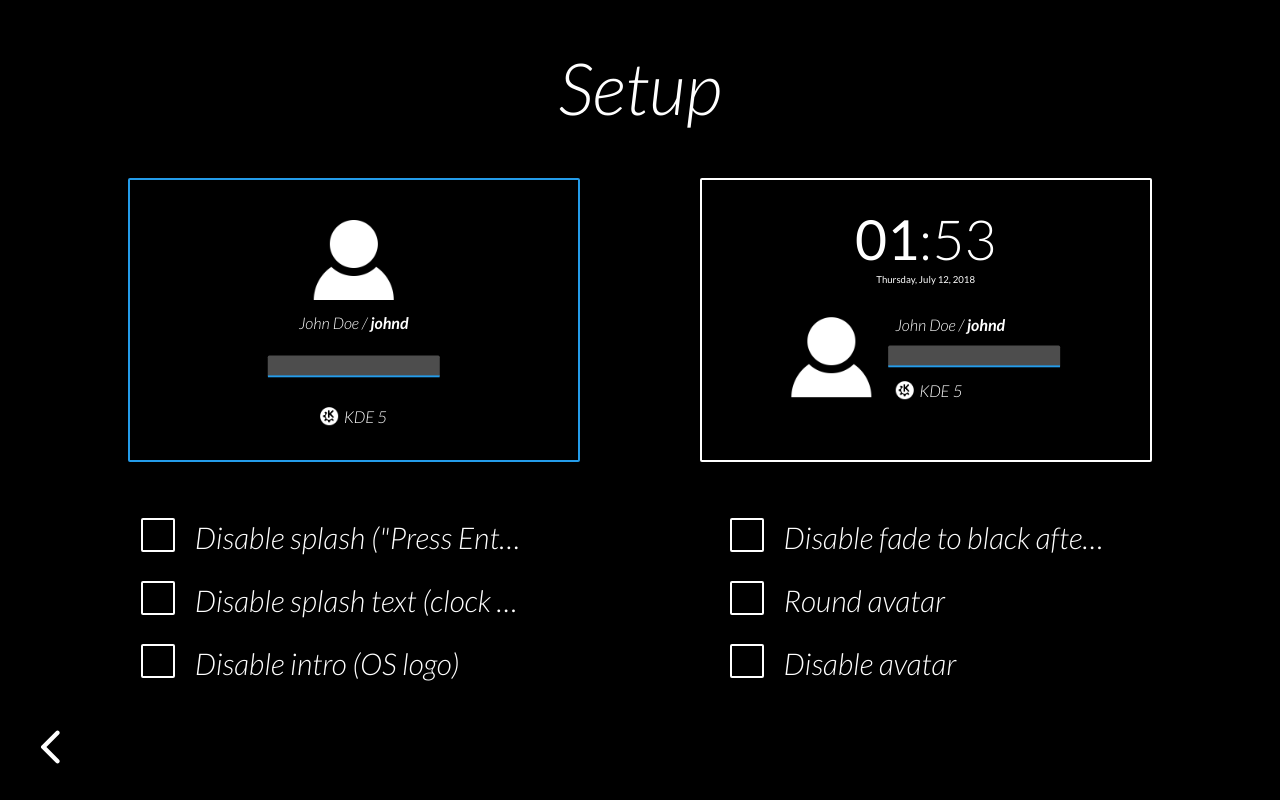
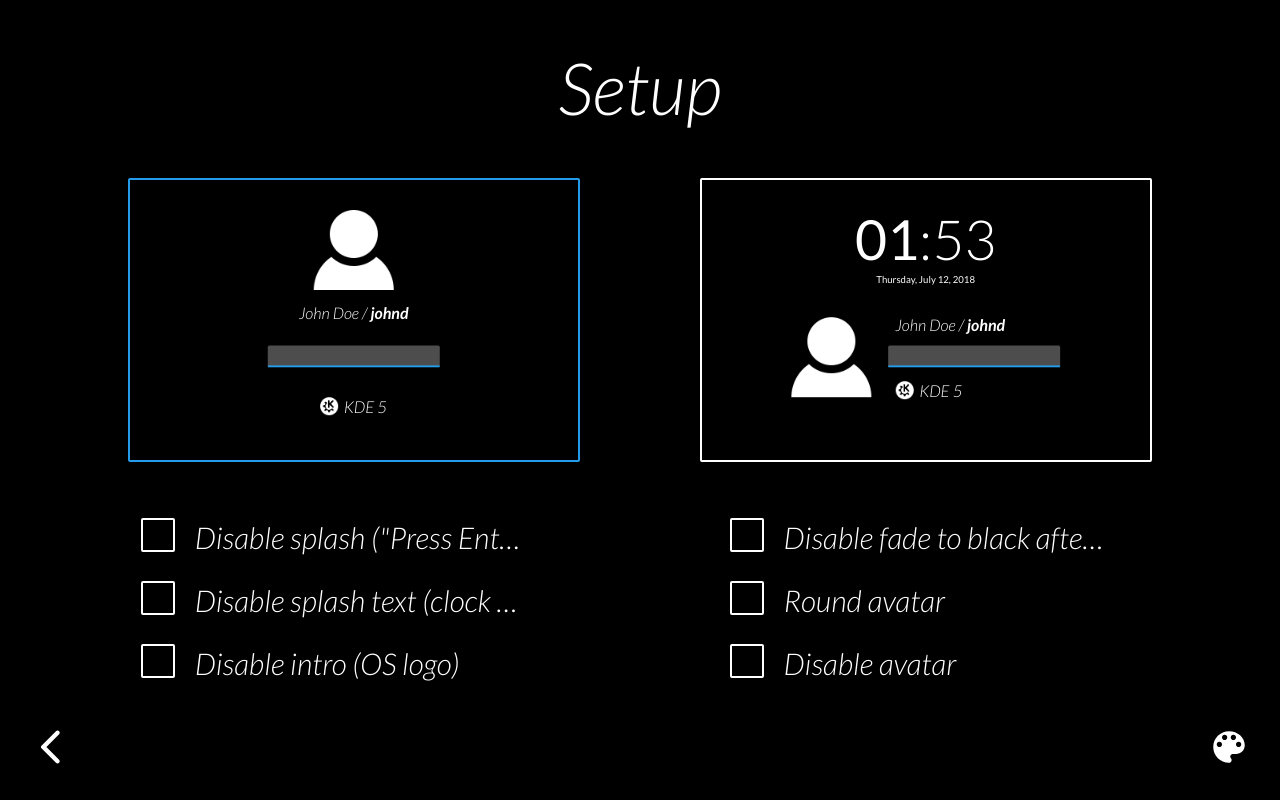
Before and after one commit to Litarvan/lightdm-webkit-theme-litarvan, a Vue app: page /#/setup in a window 1280 px wide. Built offline with nearby package versions, Linux system fonts and the light colour scheme.

Commit message:
Theming page base, some small design fixes

```diff
--- a/src/components/PowerButton.vue
+++ b/src/components/PowerButton.vue
@@ -30,6 +30,11 @@
                     return;
                 }
 
+                if (this.type === 'theming') {
+                    this.$router.push('/theming');
+                    return;
+                }
+
                 setTimeout(lightdm[this.type], 1500);
                 this.$router.push(`/intro/${this.type}`)
             }
@@ -52,7 +57,7 @@
     }
 
     #button-container:hover {
-        background: rgba(255, 255, 255, 0.07);
+        background: rgba(255, 255, 255, 0.08);
         cursor: pointer;
     }
 
--- a/src/views/Setup.vue
+++ b/src/views/Setup.vue
@@ -27,6 +27,8 @@
         <div @click="save()">
             <PowerButton id="back" type="back" />
         </div>
+
+        <PowerButton id="theming" type="theming" />
     </div>
 </template>
 
@@ -112,7 +114,7 @@
 
     .layout:hover {
         cursor: pointer;
-        border-color: lighten($primary-color, 3);
+        border-color: lighten($primary-color, 25);
     }
 
     .layout.selected {
@@ -146,7 +148,7 @@
 
     #classic {
         #login-content {
-            margin-top: 5vh;
+            margin-top: 4.65vh;
 
             &.no-avatar {
                 margin-top: calc(15.5vh - 50px);
@@ -165,6 +167,12 @@
     }
 
     @media (max-height: 850px) {
+        #classic {
+            #login-content {
+                margin-top: 3.75vh;
+            }
+        }
+
         #setup-title {
             margin-top: 5.5vh;
         }
@@ -239,6 +247,12 @@
         left: 20px;
     }
 
+    #theming {
+        position: absolute;
+        bottom: 20px;
+        right: 20px;
+    }
+
     @media (max-height: 775px) {
         #right-settings {
             margin-left: 10%;
```
Also changed, not shown: src/views/Theming.vue (added, +15 -0 lines), src/assets/images/next.svg (added), src/assets/images/theming.svg (added).
